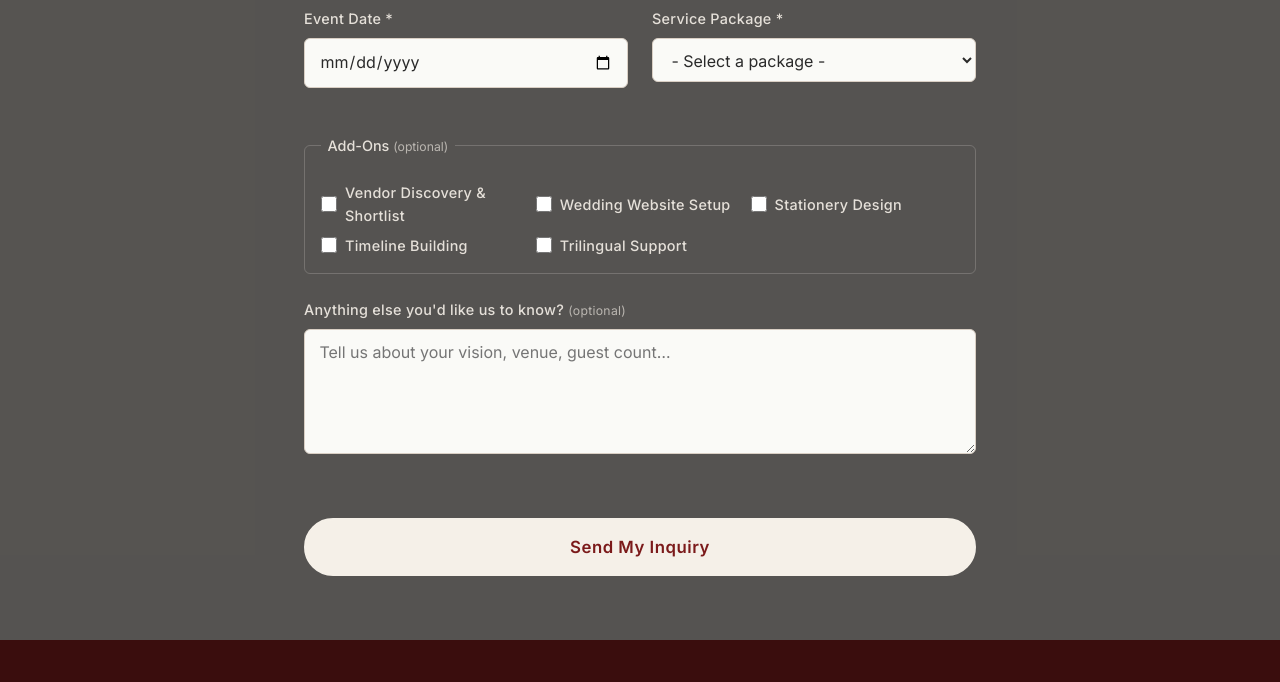
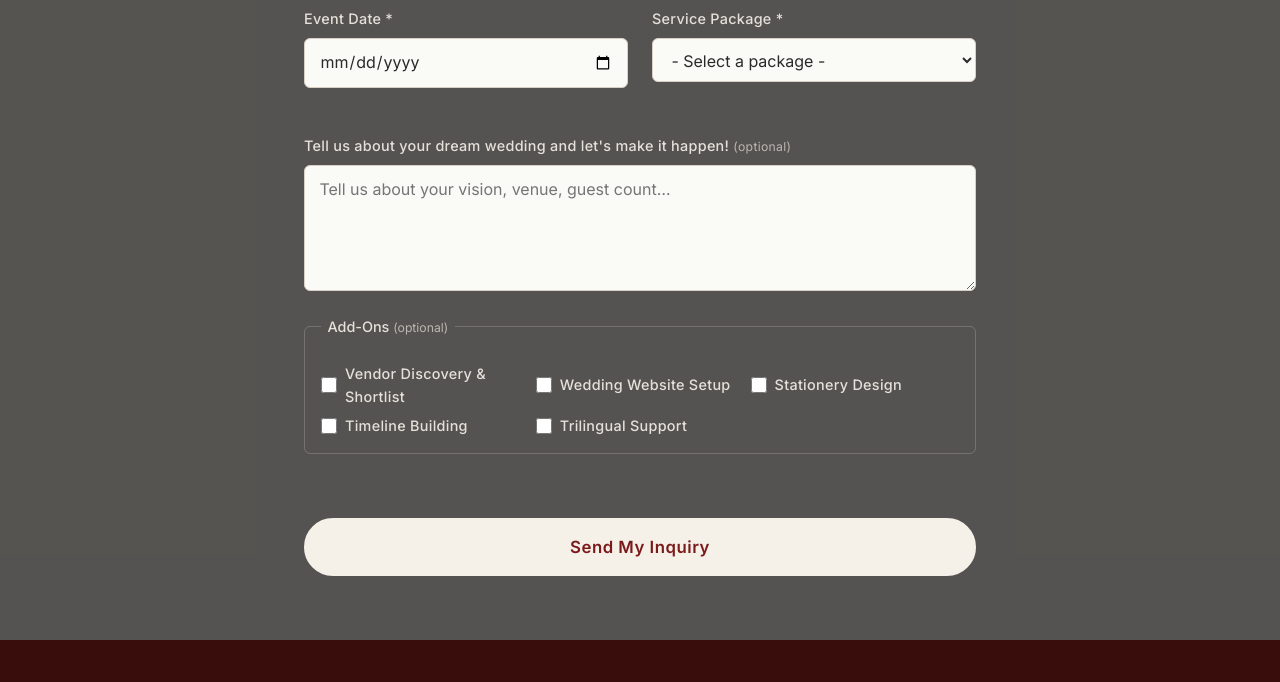
Before and after one commit to macyso12/mauve-co, a plain HTML site: page index.html in a window 1280 px wide. Shown: the part 4780-5462 px from the top of the page. Drawn offline with nearby package versions, Linux system fonts and the light colour scheme; a web font is replaced by a local one.

Commit message:
deploy: f5d2c28558c963d66f7ba4143cec2d8ac6110d7d

```diff
--- a/index.html
+++ b/index.html
@@ -218,15 +218,15 @@
               </div>
             </div>
 
+            <div class="form-group">
+              <label for="f-message">Tell us about your dream wedding and let's make it happen! <span class="optional-label">(optional)</span></label>
+              <textarea id="f-message" name="message" rows="4" maxlength="2000" placeholder="Tell us about your vision, venue, guest count…"></textarea>
+            </div>
+
             <fieldset class="form-group addons-fieldset">
               <legend>Add-Ons <span class="optional-label">(optional)</span></legend>
               <div class="addons-checks" id="addons-checks"></div>
             </fieldset>
-
-            <div class="form-group">
-              <label for="f-message">Anything else you'd like us to know? <span class="optional-label">(optional)</span></label>
-              <textarea id="f-message" name="message" rows="4" maxlength="2000" placeholder="Tell us about your vision, venue, guest count…"></textarea>
-            </div>
 
             <div id="form-status" role="alert" aria-live="polite"></div>
 
```
